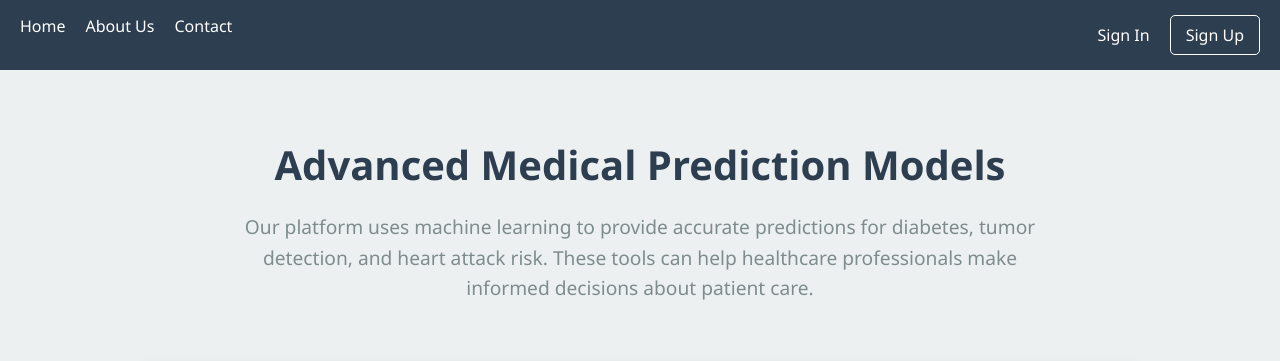
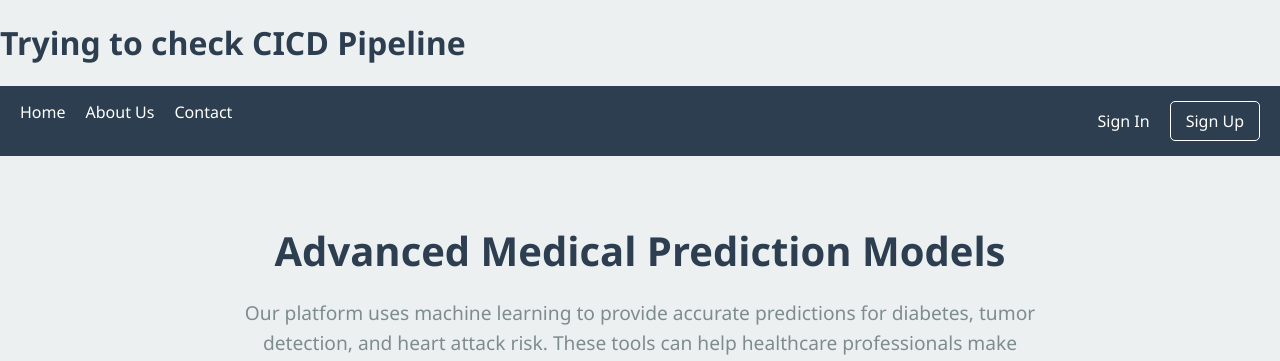
Before and after one commit to soham0809/Health_APP_deployed, a Flask app: page / in a window 1280 px wide. Shown: the top 361 px of the page. Run offline with Flask 3, Linux system fonts and the light colour scheme; parts of the project's set-up code (start-up, migrations or seed data) failed here and were passed over.

Commit message:
CICD check

```diff
--- a/templates/index.html
+++ b/templates/index.html
@@ -218,6 +218,7 @@
     </style>
   </head>
   <body>
+    <h1>Trying to check CICD Pipeline</h1>
     <div class="navbar">
       <ul>
         <li><a href="/">Home</a></li>
```
